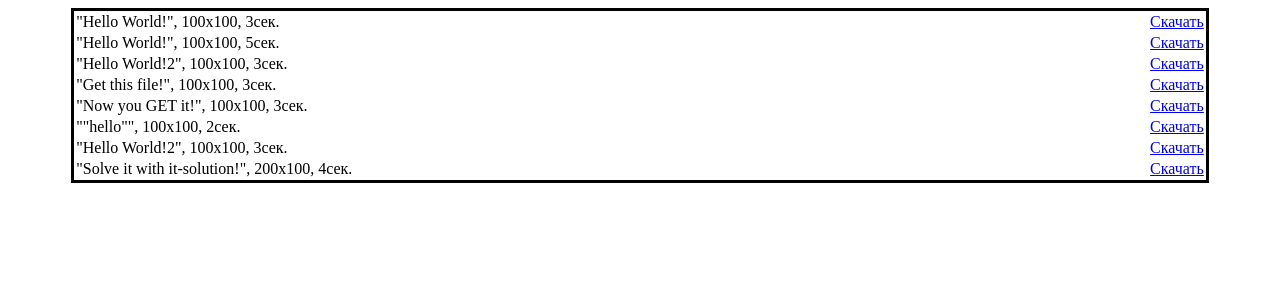
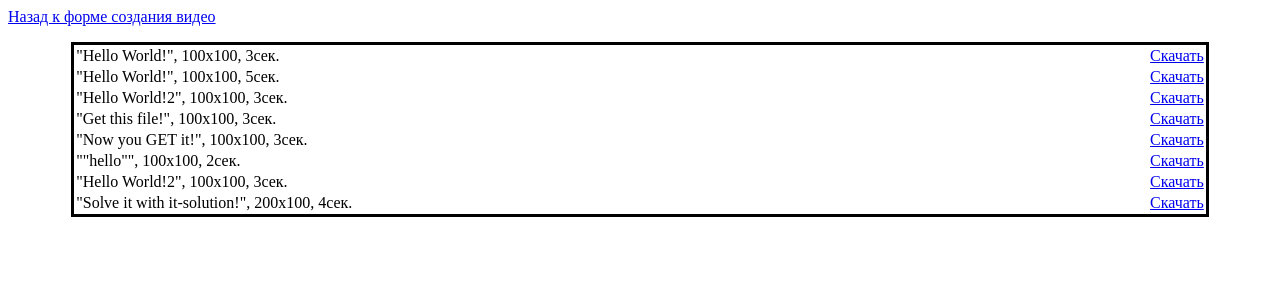
Before and after one commit to Lianoy/ticker-video, a Django app: page /history/ in a window 1280 px wide. Shown: the top 300 px of the page. Run offline with Django 5.2, Linux system fonts and the light colour scheme; data comes from the database, SQL or seed files in the repository.

Commit message:
Added links between two site pages

```diff
--- a/ticker/createvideo/templates/history.html
+++ b/ticker/createvideo/templates/history.html
@@ -1,3 +1,5 @@
+<p><a href="../">Назад к форме создания видео</a></p>
+
 <table width="90%" borderline="2px" bordercolor="black" cellspacing="1" align="center">
     {% for ticker in tickers %}
         <tr>
--- a/ticker/createvideo/templates/index.html
+++ b/ticker/createvideo/templates/index.html
@@ -1,3 +1,4 @@
+<p style="text-align:right;"><a href="history/">История запросов</a></p>
 <form method="post">
     {% csrf_token %}
     {{ tickerform.media }}
```
